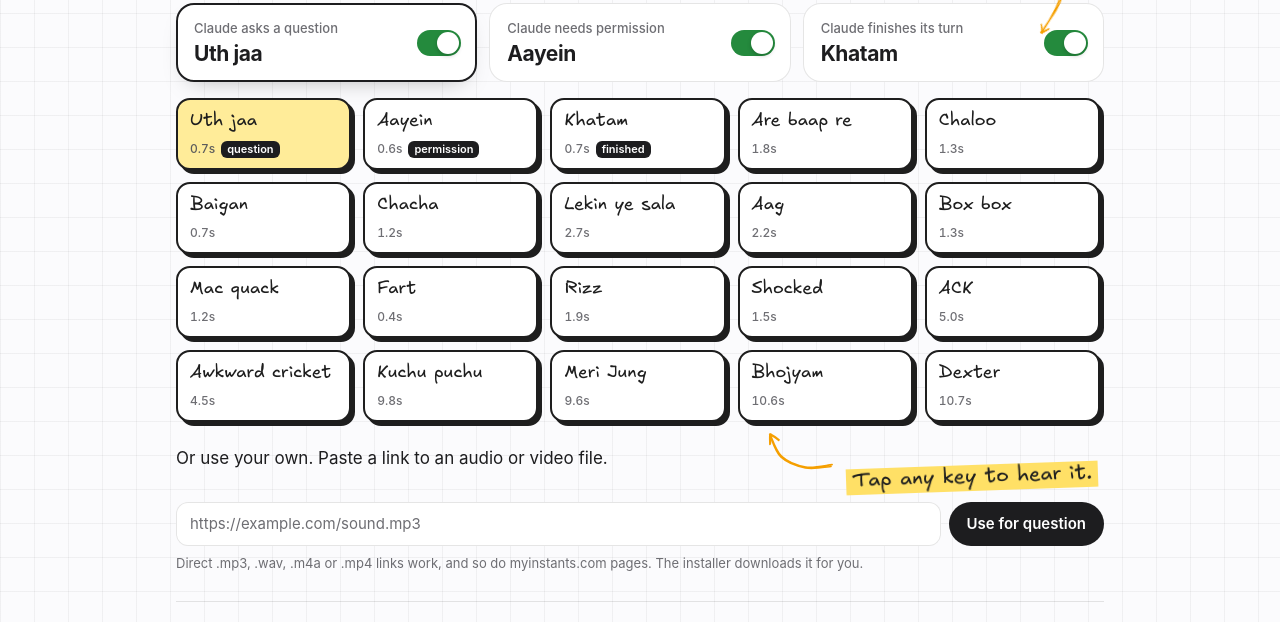
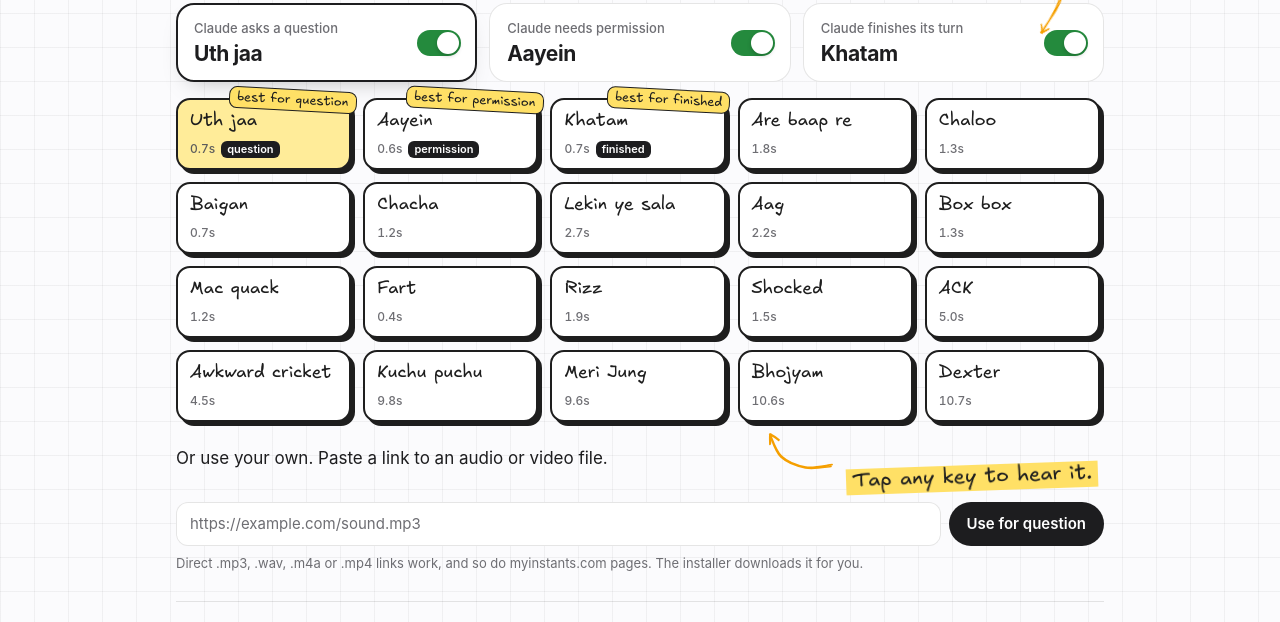
Before and after one commit to Sak3ham/terminal-alert, a plain HTML site: page index.html in a window 1280 px wide. Shown: the part 735-1357 px from the top of the page. Drawn offline with Linux system fonts and the light colour scheme.

Commit message:
Mark the recommended sound for each alert
Co-Authored-By: Claude Fable 5.2 <noreply@anthropic.com>

```diff
--- a/site.css
+++ b/site.css
@@ -190,6 +190,14 @@ h2 {
 }
 .pad:active, .pad.is-playing {
   transform: translate(var(--lift), var(--lift)); box-shadow: 0 0 0 #1e1e1e;
+}
+/* A sticker on the three keys we suggest, one per alert. */
+.pad { position: relative; }
+.pad-rec {
+  position: absolute; top: -11px; right: -7px; transform: rotate(3deg);
+  font-family: var(--hand); font-size: 13px; line-height: 1.5; white-space: nowrap;
+  background: var(--marker); color: #1e1e1e;
+  padding: 0 7px; border: 1.5px solid #1e1e1e; border-radius: 8px;
 }
 .pad-name { font-family: var(--hand); font-size: 18px; font-weight: 400; line-height: 1.2; }
 .pad-meta { display: flex; align-items: center; justify-content: space-between; gap: 6px; min-height: 18px; }
--- a/site.js
+++ b/site.js
@@ -3,9 +3,9 @@
   // Served from the site itself when deployed, so the command stays short.
   const INSTALL_URL = location.protocol === "https:" ? location.origin + "/install" : RAW_INSTALL;
 
-  // [id, label, file extension, seconds]
+  // [id, label, file extension, seconds, alert it is recommended for]
   const SOUNDS = [
-    ["uthjaa", "Uth jaa", "wav", 0.7], ["aayein", "Aayein", "wav", 0.6], ["khatam", "Khatam", "wav", 0.7],
+    ["uthjaa", "Uth jaa", "wav", 0.7, "question"], ["aayein", "Aayein", "wav", 0.6, "permission"], ["khatam", "Khatam", "wav", 0.7, "done"],
     ["baapre", "Are baap re", "mp3", 1.8], ["chaloo", "Chaloo", "mp3", 1.3], ["baigan", "Baigan", "mp3", 0.7],
     ["chacha", "Chacha", "mp3", 1.2], ["lekinyesala", "Lekin ye sala", "mp3", 2.7], ["aag", "Aag", "mp3", 2.2],
     ["boxbox", "Box box", "mp3", 1.3], ["quack", "Mac quack", "mp3", 1.2], ["fart", "Fart", "mp3", 0.4],
@@ -48,12 +48,14 @@
 
   // ---- pads ---------------------------------------------------------------
   const audio = {};
-  SOUNDS.forEach(([id, label, ext, secs]) => {
+  SOUNDS.forEach(([id, label, ext, secs, rec]) => {
     const pad = document.createElement("button");
     pad.type = "button";
     pad.className = "pad";
     pad.dataset.sound = id;
+    if (rec) pad.dataset.rec = TAGS[rec];
     pad.innerHTML =
+      (rec ? `<span class="pad-rec">best for ${TAGS[rec]}</span>` : "") +
       `<span class="pad-name">${label}</span>` +
       `<span class="pad-meta"><span class="pad-secs">${secs.toFixed(1)}s</span><span class="pad-tags"></span></span>`;
     pad.addEventListener("click", () => {
@@ -224,7 +226,8 @@
       pad.setAttribute("aria-pressed", String(state.slots[state.armed].sound === id));
       $(".pad-tags", pad).innerHTML = users.map((k) => `<span class="tag">${TAGS[k]}</span>`).join("");
       const uses = users.length ? `, used for ${users.map((k) => TAGS[k]).join(" and ")}` : "";
-      pad.setAttribute("aria-label", `${LABEL[id]}${uses}`);
+      const rec = pad.dataset.rec ? `, recommended for the ${pad.dataset.rec} alert` : "";
+      pad.setAttribute("aria-label", `${LABEL[id]}${rec}${uses}`);
     });
 
     customUse.textContent = `Use for ${TAGS[state.armed]}`;
```
